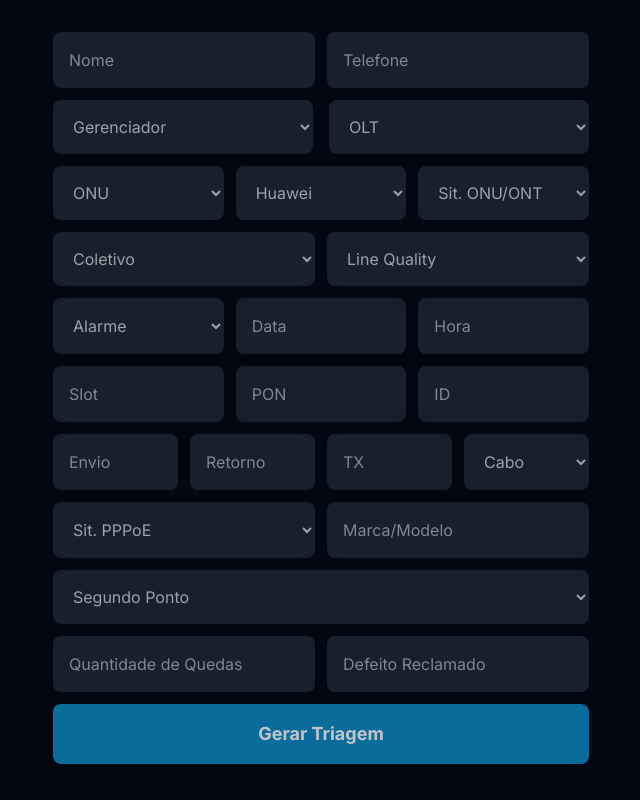
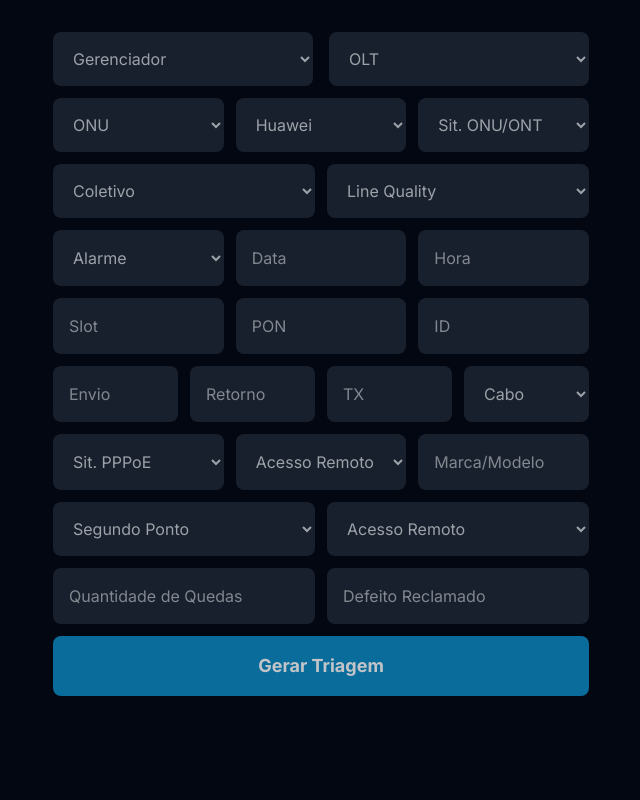
Before and after one commit to diegonatalo/triagem-web, a Next.js app: page / in a window 1280 px wide. Shown: the whole page, without its empty margins (319-959 px from the left). Built offline with nearby package versions, Linux system fonts and the light colour scheme.

Commit message:
update files

```diff
--- a/src/@types/screening.d.ts
+++ b/src/@types/screening.d.ts
@@ -1,6 +1,4 @@
 export type Screening = {
-  nome: string
-  telefone: string
   gerenciador: string
   olt: string
   onu: string
@@ -19,8 +17,10 @@ export type Screening = {
   tx: string
   cabo: string
   situacaoPppoe: string
+  acessoRemoto: string
   marcaModelo: string
   pontoAdicional: string
+  acessoRemoto2: string
   marcaModeloPontoAdicional: string
   quedas: string
   defeito: string
--- a/src/app/page.tsx
+++ b/src/app/page.tsx
@@ -37,17 +37,6 @@ export default function Home() {
         onSubmit={onSubmit}
         autoComplete="off"
       >
-        <div className="flex w-full gap-3">
-          <input placeholder="Nome" required {...register('nome')} />
-
-          <input
-            placeholder="Telefone"
-            required
-            {...register('telefone')}
-            aria-autocomplete="none"
-          />
-        </div>
-
         <div className="flex w-full gap-4">
           <select required {...register('gerenciador')}>
             <option value="">Gerenciador</option>
@@ -59,6 +48,7 @@ export default function Home() {
             <option value="">OLT</option>
             <option value="ITA Centro">ITA Centro</option>
             <option value="ITA Savoy">ITA Savoy</option>
+            <option value="ITA Gaivota">ITA Gaivota</option>
             <option value="ITA Umuarama">ITA Umuarama</option>
             <option value="PRB Vila Erminda">PRB Vila Erminda</option>
             <option value="PRB Três Marias">PRB Três Marias</option>
@@ -96,6 +86,7 @@ export default function Home() {
           <select required {...register('lineQuality')}>
             <option value="">Line Quality</option>
             <option value="Sem erros">Sem erros</option>
+            <option value="Alarmando">Alarmando</option>
             <option value="Alarmando -> Zerado">Alarmando {'->'} Zerado</option>
           </select>
         </div>
@@ -107,6 +98,7 @@ export default function Home() {
             <option value="Dying Gasp (COD 2)">Dying Gasp</option>
             <option value="SUF (COD 3)">SUF</option>
             <option value="DownBip BipUp (COD 4)">DownBip BipUp</option>
+            <option value="Sem Alarme">Sem Alarme</option>
           </select>
 
           <input placeholder="Data" required {...register('alarmeDate')} />
@@ -144,6 +136,12 @@ export default function Home() {
             <option value="Inativo">Inativo</option>
           </select>
 
+          <select required {...register('acessoRemoto')}>
+            <option value="">Acesso Remoto</option>
+            <option value="+ Acesso Remoto">Com acesso</option>
+            <option value="(Sem Acesso Remoto)">Sem acesso</option>
+          </select>
+
           <input
             placeholder="Marca/Modelo"
             required
@@ -156,6 +154,12 @@ export default function Home() {
             <option value="">Segundo Ponto</option>
             <option value="Sim">Sim</option>
             <option value="Não">Não</option>
+          </select>
+
+          <select required {...register('acessoRemoto2')}>
+            <option value="">Acesso Remoto</option>
+            <option value="+ Acesso Remoto">Com acesso</option>
+            <option value="(Sem Acesso Remoto)">Sem acesso</option>
           </select>
 
           {pontoAdicional === 'Sim' && (
--- a/src/utils/generateScreening.ts
+++ b/src/utils/generateScreening.ts
@@ -6,11 +6,7 @@ export const generateScreening = (data: Screening) => {
   }
 
   return (
-    'Nome: ' +
-    data.nome.toUpperCase() +
-    '  Telefone: ' +
-    data.telefone +
-    '\n\n-> Gerenciador: ' +
+    '-> Gerenciador: ' +
     data.gerenciador +
     '\n-> OLT: ' +
     data.olt +
@@ -47,11 +43,15 @@ export const generateScreening = (data: Screening) => {
     data.cabo +
     '\n-> PPPoE: ' +
     data.situacaoPppoe +
+    ' ' +
+    data.acessoRemoto +
     ' / ' +
     data.marcaModelo +
     '\n-> Segundo ponto: ' +
     data.pontoAdicional +
     ' ' +
+    data.acessoRemoto2 +
+    ' / ' +
     data.marcaModeloPontoAdicional +
     '\n-> Extrato de conexão: ' +
     data.quedas +
```
